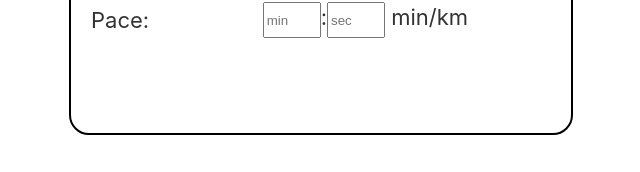
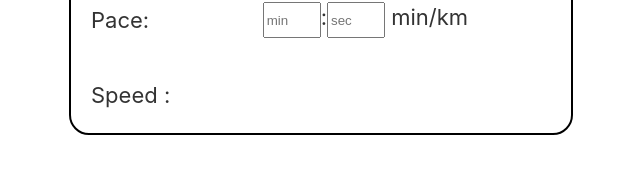
Before and after one commit to MinYoungChoe/react-webapp, a React (Create React App) app: page / in a window 1280 px wide. Shown: the part 1059-1231 px from the top of the page, without its empty margins (319-959 px from the left). Built offline with nearby package versions, Linux system fonts and the light colour scheme.

Commit message:
Added comments and made it prettier

```diff
--- a/src/components/Converter.jsx
+++ b/src/components/Converter.jsx
@@ -2,7 +2,7 @@ import React, { useState } from "react";
 import Button from "./Button";
 
 const Converter = () => {
-  // Initial form values
+  // Initial form data state
   const initialFormData = {
     fromUnit: "minPerKm",
     toUnit: "kph",
@@ -11,12 +11,13 @@ const Converter = () => {
     speed: "",
   };
 
+  // State hooks for form values, result, error, and conversion state
   const [formData, setFormData] = useState(initialFormData);
   const [isConverted, setIsConverted] = useState(false);
   const [result, setResult] = useState("");
   const [errorMessage, setErrorMessage] = useState("");
 
-  // Update form data on input change
+  // Update a specific form field (e.g., minutes, seconds, speed, fromUnit, toUnit)
   const handleInputChange = (name, value) => {
     setFormData((prevFormData) => ({
       ...prevFormData,
@@ -24,7 +25,7 @@ const Converter = () => {
     }));
   };
 
-  // Reset form state
+  // Reset form and result state
   const resetForm = () => {
     setFormData(initialFormData);
     setResult("");
@@ -32,12 +33,13 @@ const Converter = () => {
     setIsConverted(false);
   };
 
-  // Handle conversion based on input type
+  // Handle conversion between pace (min/km) and speed (kph or mph)
   const handleConvert = () => {
     try {
       const { fromUnit, toUnit, minutes, seconds, speed } = formData;
       let res = "";
 
+      // Convert from pace (min/km) to speed
       if (fromUnit === "minPerKm") {
         const totalMinutes =
           parseFloat(minutes) + parseFloat(seconds || 0) / 60;
@@ -46,24 +48,30 @@ const Converter = () => {
           throw new Error("Invalid pace input. Please enter valid numbers.");
         }
 
+        // Convert to kph or mph
         if (toUnit === "kph") {
           res = (60 / totalMinutes).toFixed(2) + " kph";
         } else if (toUnit === "mph") {
           res = ((60 / totalMinutes) * 0.621371).toFixed(2) + " mph";
         }
+
       } else {
+        // Convert from speed (kph or mph) to pace
         const spd = parseFloat(speed);
         if (isNaN(spd) || spd <= 0) {
           throw new Error("Invalid speed input. Please enter a valid number.");
         }
 
+        // Convert mph to kph if necessary
         const spdInKph = fromUnit === "mph" ? spd / 0.621371 : spd;
         const minutesPerKm = 60 / spdInKph;
         const mins = Math.floor(minutesPerKm);
         const secs = Math.round((minutesPerKm - mins) * 60);
+
         res = `${mins}:${secs.toString().padStart(2, "0")} min/km`;
       }
 
+      // Set conversion result
       setResult(res);
       setErrorMessage("");
       setIsConverted(true);
@@ -72,7 +80,7 @@ const Converter = () => {
     }
   };
 
-  // Dropdown options for "To" unit
+  // Dynamically return options for the "To" unit dropdown based on "From" selection
   const getToUnitOptions = () => {
     if (formData.fromUnit === "minPerKm") {
       return [
@@ -87,14 +95,16 @@ const Converter = () => {
     <div className="form">
       <form>
         <div className="converter-box converter-container">
-          {/* From Unit */}
+          {/* From Unit Selection */}
           <div className="label">
             <label>From:</label>
           </div>
           <div className="input">
             <select
               value={formData.fromUnit}
-              onChange={(e) => handleInputChange("fromUnit", e.target.value)}
+              onChange={(e) =>
+                handleInputChange("fromUnit", e.target.value)
+              }
             >
               <option value="minPerKm">min/km</option>
               <option value="kph">kph</option>
@@ -102,14 +112,16 @@ const Converter = () => {
             </select>
           </div>
 
-          {/* To Unit */}
+          {/* To Unit Selection */}
           <div className="label">
             <label>To:</label>
           </div>
           <div className="input">
             <select
               value={formData.toUnit}
-              onChange={(e) => handleInputChange("toUnit", e.target.value)}
+              onChange={(e) =>
+                handleInputChange("toUnit", e.target.value)
+              }
             >
               {getToUnitOptions().map((unit) => (
                 <option key={unit.value} value={unit.value}>
@@ -119,7 +131,7 @@ const Converter = () => {
             </select>
           </div>
 
-          {/* Input fields */}
+          {/* Input fields for pace (minutes & seconds) */}
           {formData.fromUnit === "minPerKm" ? (
             <>
               <div className="label">
@@ -151,8 +163,13 @@ const Converter = () => {
                   <span> min/km</span>
                 </div>
               </div>
+
+              <div className="label">
+                <label>Speed :</label>
+              </div>
             </>
           ) : (
+            // Input field for speed
             <>
               <div className="label">
                 <label>Speed:</label>
@@ -172,17 +189,21 @@ const Converter = () => {
                   </span>
                 </div>
               </div>
+
+              <div className="label">
+                <label>Pace:</label>
+              </div>
             </>
           )}
 
-          {/* Result */}
+          {/* Display result */}
           {result && <p className="result-text input">{result}</p>}
         </div>
 
-        {/* Error */}
+        {/* Error message if input is invalid */}
         <div className="error">{errorMessage}</div>
 
-        {/* Button */}
+        {/* Convert or Reset button */}
         <Button
           onClick={isConverted ? resetForm : handleConvert}
           text={isConverted ? "Reset" : "Convert"}
```
